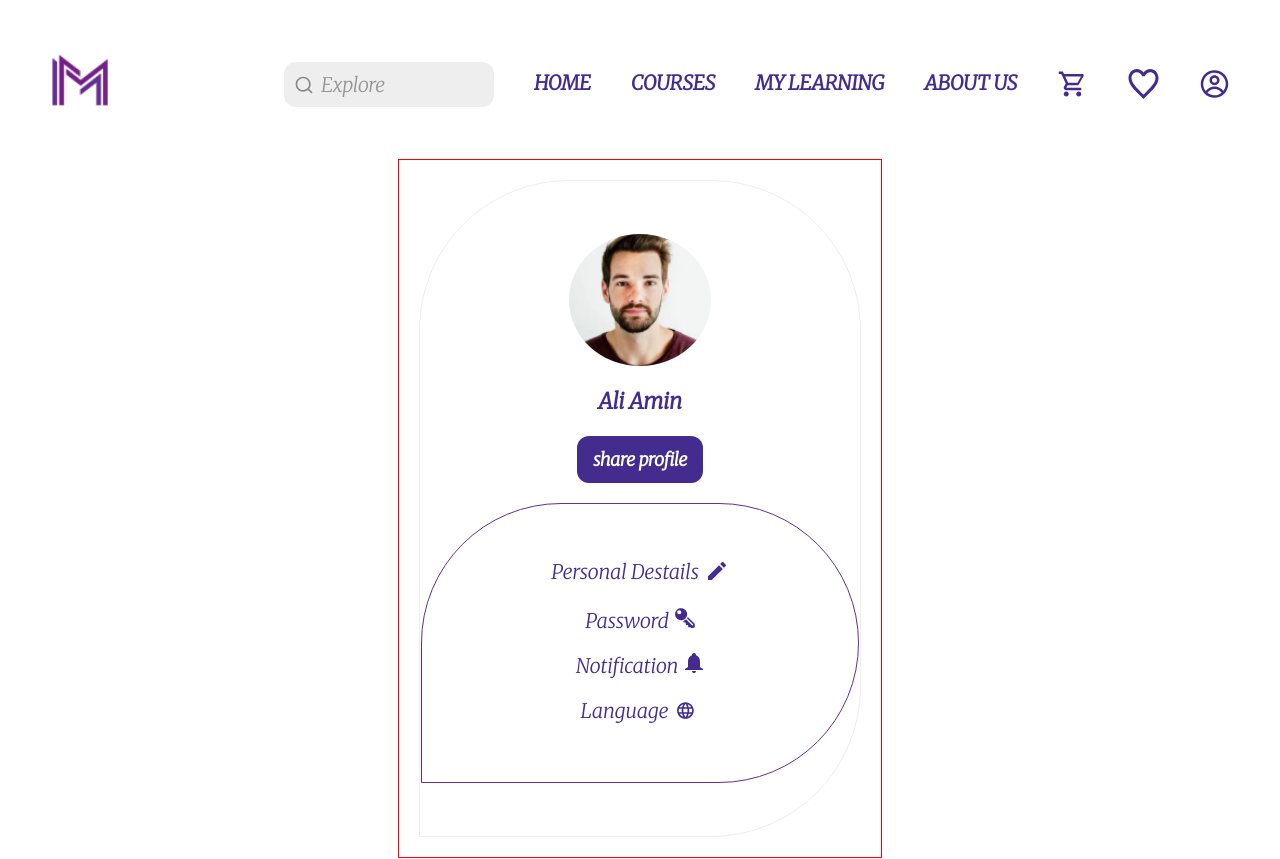
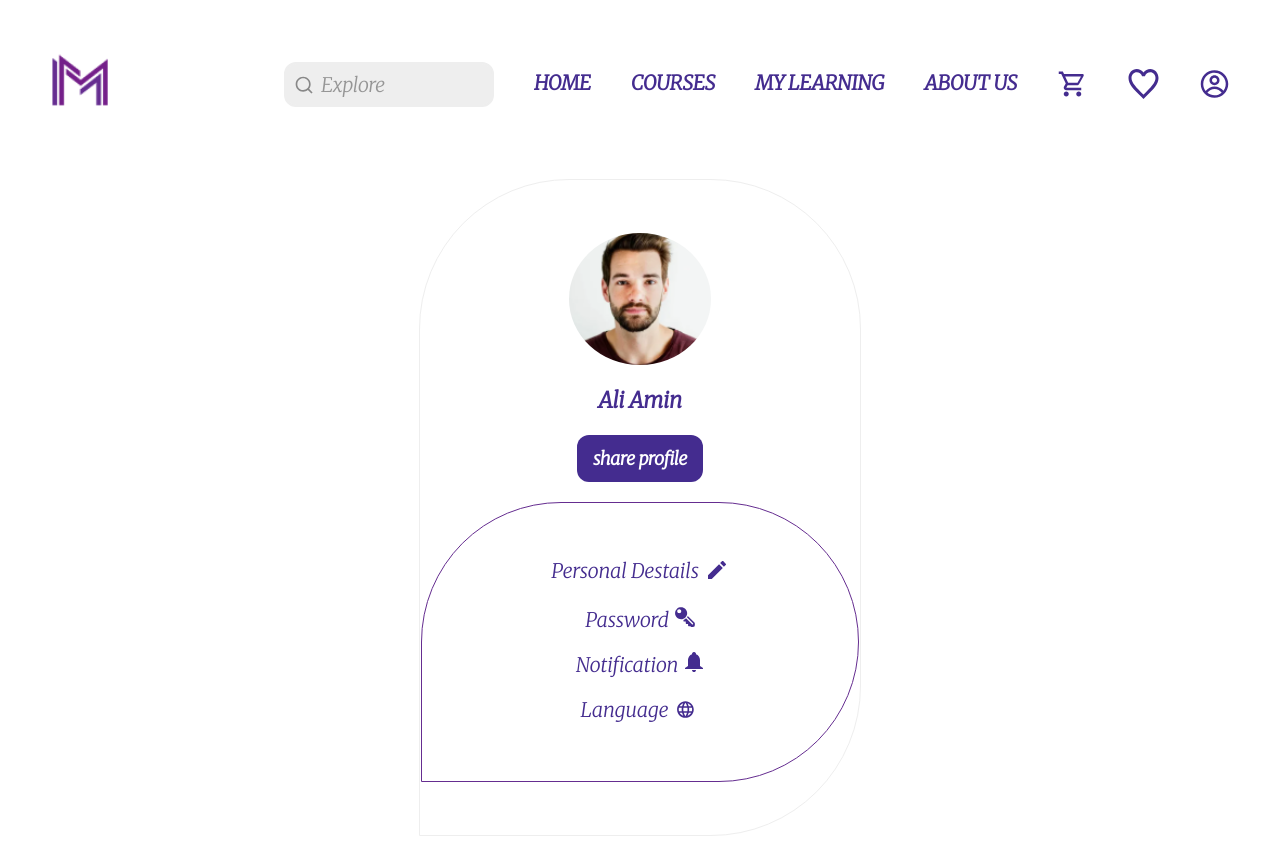
Before and after one commit to FaredaElsayed/MUTEMOTION-WEBSITE, a React (Vite) app: page /profile in a window 1280 px wide. Shown: the top 859 px of the page. Built offline with nearby package versions, Linux system fonts and the light colour scheme; sample sign-in values are in the browser's storage.

Commit message:
#	modified:   src/components/Pay.jsx #	modified:   src/pages/Profile.module.css

```diff
--- a/src/components/Pay.jsx
+++ b/src/components/Pay.jsx
@@ -19,12 +19,12 @@ export default function Pay() {
         <div className={styles.method}>
           <label>
             <input type="radio" name="paymentMethod" value="creditCard" />
-            Credit Card
+            Card
           </label>
-          <label>
+          {/* <label>
             <input type="radio" name="paymentMethod" value="paypal" />
             PayPal
-          </label>
+          </label> */}
         </div>
         <span className={styles.cardPin}>
           Enter your 4-digit card pin to confirm this payment
--- a/src/pages/Profile.module.css
+++ b/src/pages/Profile.module.css
@@ -22,7 +22,7 @@
   align-items: center;
   justify-content: center;
   margin: 2rem;
-  border: 1px red solid;
+  /* border: 1px red solid; */
 }
 .profile main p {
   font-style: italic;
```
